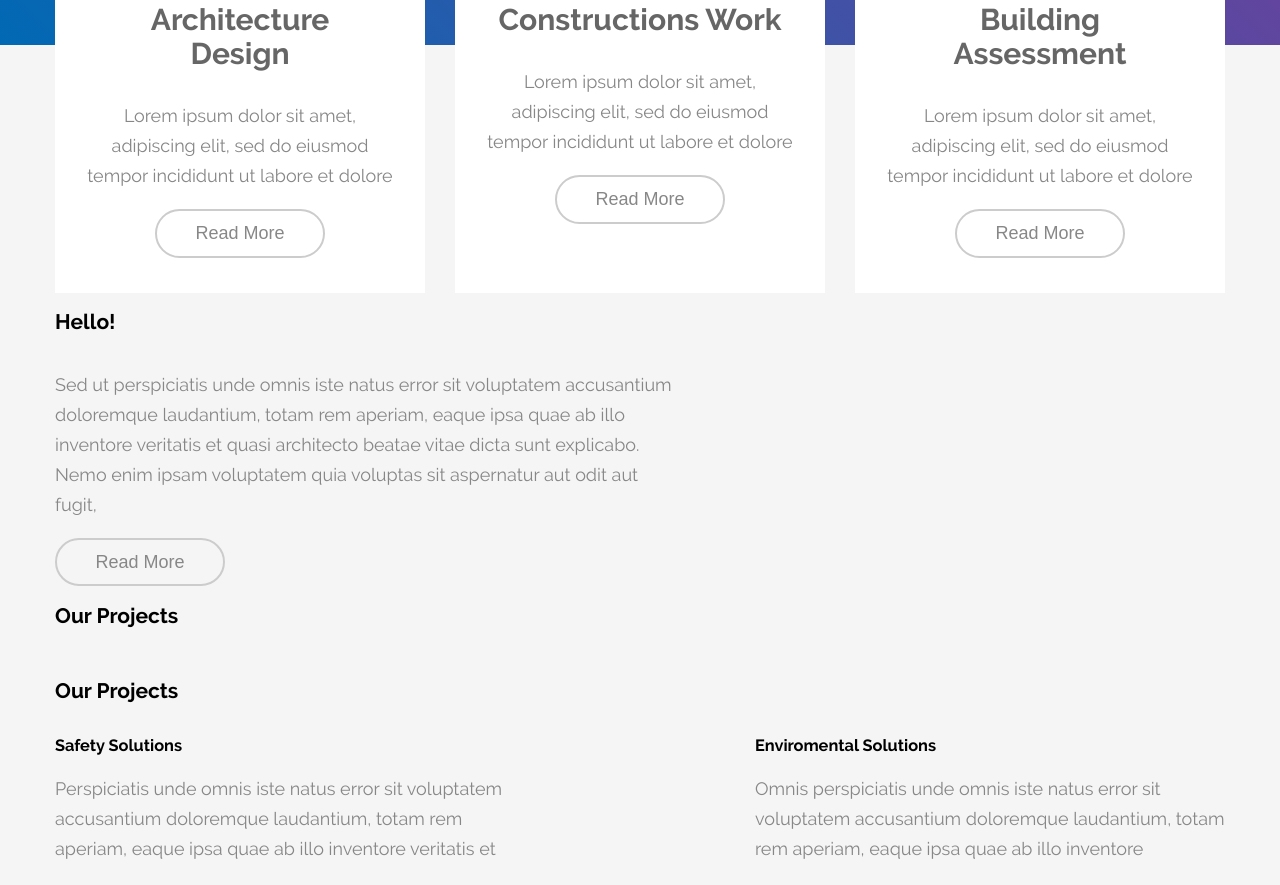
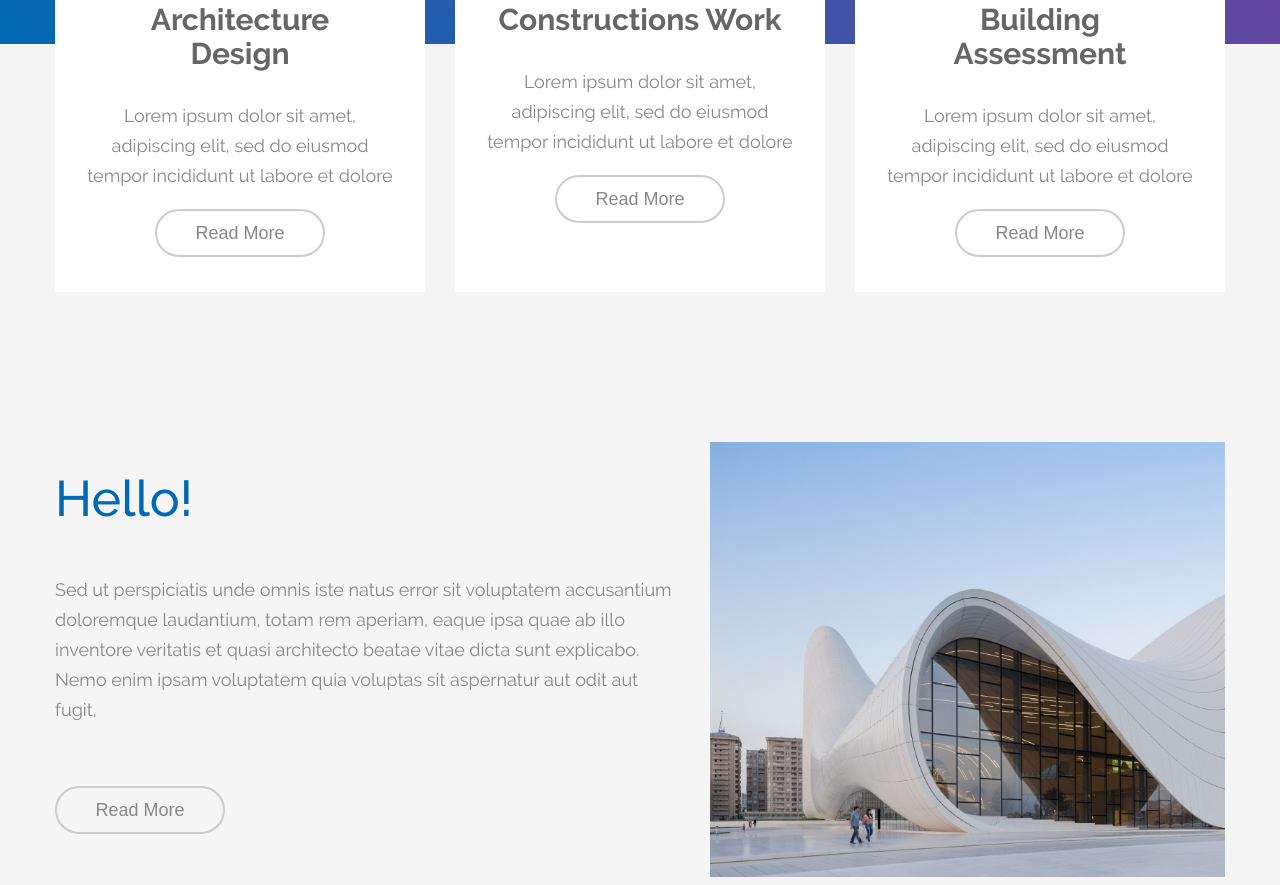
Before and after one commit to neretin-trike/archi_site, a website: page app/index.html in a window 1280 px wide. Shown: the part 925-1810 px from the top of the page. Drawn offline with Linux system fonts and the light colour scheme.

Commit message:
Завершил оформление элемента about

```diff
--- a/app/blocks/button/button.less
+++ b/app/blocks/button/button.less
@@ -16,6 +16,7 @@
         }
 
         min-width: 17rem;
+        max-height: 4.8rem;
 
         position: relative;
         padding: 1.2rem 3.6rem;
--- a/app/blocks/head-2/head-2.less
+++ b/app/blocks/head-2/head-2.less
@@ -0,0 +1,8 @@
+.head-2{
+    font-size: 5rem;
+    color: @color-blue;
+    line-height: 3rem;
+    font-weight: @font-weight-medium;
+
+    margin-bottom: 0;
+}
--- a/app/blocks/img-wrap/img-wrap.less
+++ b/app/blocks/img-wrap/img-wrap.less
@@ -0,0 +1,9 @@
+.img-wrap{
+    max-width: 100%;
+    overflow: hidden;
+    height: 43.5rem;
+
+    &__image{
+        max-height: 100%;
+    }
+}
--- a/app/blocks/main/about/about.less
+++ b/app/blocks/main/about/about.less
@@ -1,3 +1,6 @@
 .about{
-    // padding-top: 49rem;
+
+    &__container{
+        margin-top: 15rem;
+    }
 }
--- a/app/blocks/main/projects/gallery/gallery.less
+++ b/app/blocks/main/projects/gallery/gallery.less
@@ -1,4 +1,8 @@
 .gallery{
     display: grid;
     grid-auto-flow: column;
+
+    &__item{
+        height: 43.5rem;
+    }
 }
--- a/app/index.html
+++ b/app/index.html
@@ -69,7 +69,7 @@
                 <h2 class="head-2 row-start-1 col-span-6">Hello!</h2>
                 <p class="text row-start-2 col-span-6">Sed ut perspiciatis unde omnis iste natus error sit voluptatem accusantium doloremque laudantium, totam rem aperiam, eaque ipsa quae ab illo inventore veritatis et quasi architecto beatae vitae dicta sunt explicabo. Nemo enim ipsam voluptatem quia voluptas sit aspernatur aut odit aut fugit,</p>
                 <button class="button button_theme_outline row-start-3">Read More</button>
-                <div class="img-wrap col-start-7 row-span-3 col-span-6"><img class="img-wrap__image" src="" alt=""></div>
+                <div class="img-wrap col-start-7 row-span-3 col-span-6"><img class="img-wrap__image" src="images/photo_about.jpg" alt=""></div>
             </div>
         </section>
         <section class="projects">
@@ -85,7 +85,7 @@
         </section>
         <section class="solutions">
             <div class="container">
-                <h2 class="head-2 row-start-1 col-span-6">Our Projects</h2>
+                <h2 class="head-2 row-start-1 col-span-6">Solutions</h2>
                 <div class="solutions-item row-start-2 col-span-5">
                     <h3 class="solutions-item__header">Safety Solutions</h3>
                     <p class="text">Perspiciatis unde omnis iste natus error sit voluptatem accusantium doloremque laudantium, totam rem aperiam, eaque ipsa quae ab illo inventore veritatis et</p>
```
Also changed, not shown: app/css/style.css, app/images/gallery/image_1.jpg (added), app/images/gallery/image_2.jpg (added), app/images/gallery/image_3.jpg (added), app/images/gallery/image_4.jpg (added), app/images/photo_about.jpg (added).
